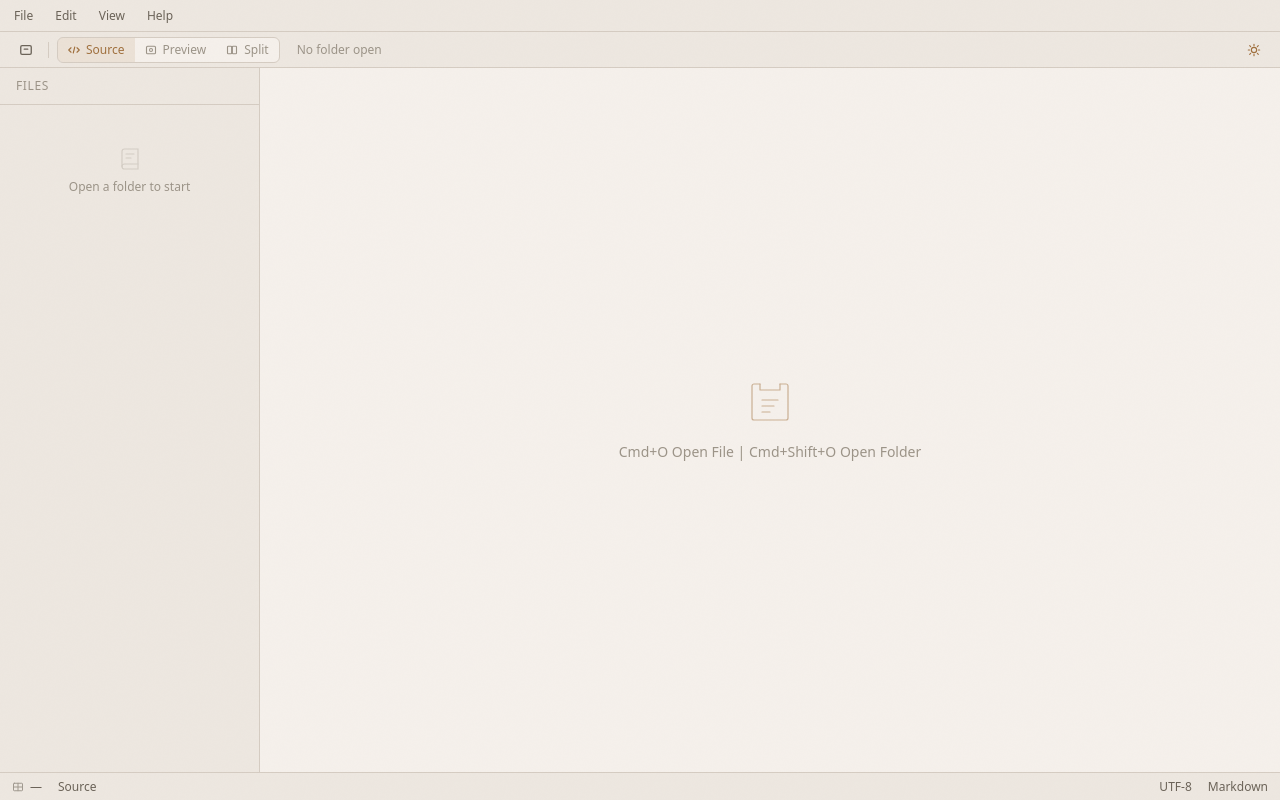
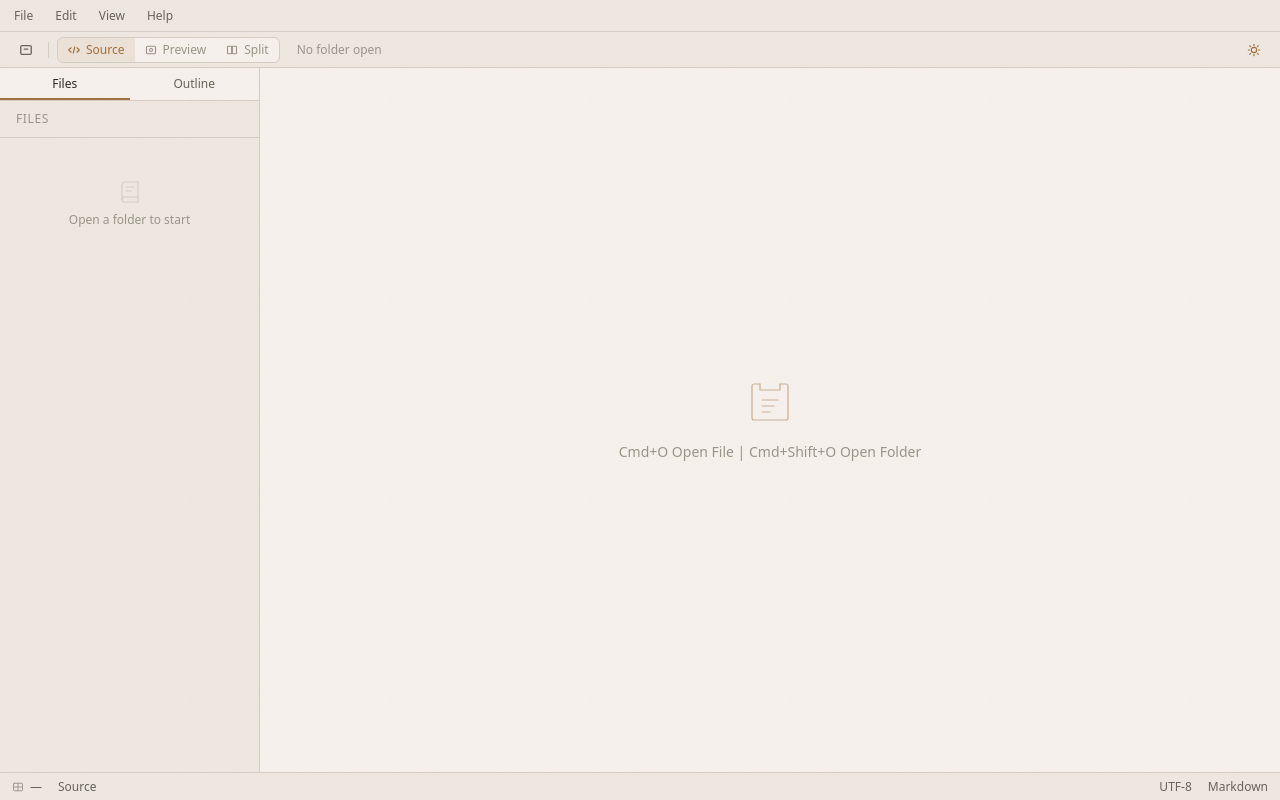
Before and after one commit to jauxgit/editor-app, a React (Vite) app: page / in a window 1280 px wide. Built offline with nearby package versions, Linux system fonts and the light colour scheme; a web font is replaced by a local one.

Commit message:
feat: 添加侧边栏大纲面板，支持文档标题的跳转和高亮显示

```diff
--- /dev/null
+++ b/src/components/FileTree/TocView.tsx
@@ -0,0 +1,42 @@
+import type { TocItem } from '../Preview/MarkdownPreview';
+import { useT } from '../../lib/i18n';
+
+interface Props {
+  items: TocItem[];
+  activeId: string | null;
+  onItemClick: (id: string) => void;
+}
+
+/**
+ * 侧边栏大纲面板组件。
+ * 展示 Markdown 文档的标题目录，支持点击跳转和活跃项高亮。
+ */
+export function TocView({ items, activeId, onItemClick }: Props) {
+  const t = useT();
+
+  if (items.length === 0) {
+    return (
+      <div className="flex-1 flex items-center justify-center" style={{ color: 'var(--text-dim)' }}>
+        <span className="text-xs">{t('toc.empty')}</span>
+      </div>
+    );
+  }
+
+  return (
+    <div className="flex-1 overflow-y-auto py-1">
+      {items.map((item) => (
+        <a
+          key={item.id}
+          href={`#${item.id}`}
+          className={`toc-link toc-level-${item.level} ${activeId === item.id ? 'toc-active' : ''}`}
+          onClick={(e) => {
+            e.preventDefault();
+            onItemClick(item.id);
+          }}
+        >
+          {item.text}
+        </a>
+      ))}
+    </div>
+  );
+}
--- a/src/components/Layout/AppLayout.tsx
+++ b/src/components/Layout/AppLayout.tsx
@@ -4,6 +4,8 @@ import { createNewFile } from '../../lib/commands'
 import { useEditorStore } from '../../stores/editorStore'
 import { useT } from '../../lib/i18n'
 import { FileTree } from '../FileTree/FileTree'
+import { TocView } from '../FileTree/TocView'
+import type { TocItem } from '../Preview/MarkdownPreview'
 import { EditorWrapper } from '../Editor/EditorWrapper'
 import { MarkdownPreview } from '../Preview/MarkdownPreview'
 import { CommandPalette, useRegisterCommands } from './CommandPalette'
@@ -17,6 +19,10 @@ export function AppLayout() {
   const [pluginManagerOpen, setPluginManagerOpen] = useState(false)
   const [aboutOpen, setAboutOpen] = useState(false)
   const [scrollRatio, setScrollRatio] = useState<number | undefined>(undefined)
+  const [sidebarTab, setSidebarTab] = useState<'files' | 'outline'>('files')
+  const [tocItems, setTocItems] = useState<TocItem[]>([])
+  const [activeTocId, setActiveTocId] = useState<string | null>(null)
+  const previewRef = useRef<HTMLDivElement>(null)
   const t = useT()
   const tRef = useRef(t)
   tRef.current = t
@@ -33,12 +39,25 @@ export function AppLayout() {
   const setViewMode = useEditorStore(s => s.setViewMode)
   const showFileTree = useEditorStore(s => s.showFileTree)
   const toggleFileTree = useEditorStore(s => s.toggleFileTree)
+  const sidebarWidth = useEditorStore(s => s.sidebarWidth)
+  const setSidebarWidth = useEditorStore(s => s.setSidebarWidth)
   const theme = useEditorStore(s => s.theme)
   const cycleTheme = useEditorStore(s => s.cycleTheme)
   const themeDef = getTheme(theme) || editorThemes[0]
 
   const activeTab = tabs.find(t => t.path === activeTabPath)
-  const sidebarWidth = showFileTree ? '260px' : '0px'
+
+  // 大纲点击 → 在预览区跳转到标题
+  const handleTocItemClick = useCallback((id: string) => {
+    // 确保预览模式可见；如果当前是 source 模式则暂时无法滚动
+    if (viewMode === 'source') return
+    // 找到预览区的标题元素并滚动
+    const previewEl = document.querySelector('.markdown-preview')
+    const heading = previewEl?.querySelector(`#${CSS.escape(id)}`)
+    if (heading) {
+      heading.scrollIntoView({ behavior: 'smooth' })
+    }
+  }, [viewMode])
 
   // 注册命令面板命令
   useRegisterCommands()
@@ -127,6 +146,51 @@ export function AppLayout() {
     window.addEventListener('keydown', handleKeyDown)
     return () => window.removeEventListener('keydown', handleKeyDown)
   }, [handleKeyDown])
+
+  // 侧边栏右边框拖拽调整宽度
+  const sidebarRef = useRef<HTMLDivElement>(null)
+  const dragState = useRef<{ startX: number; startW: number } | null>(null)
+  const [isBorderHover, setIsBorderHover] = useState(false)
+
+  const handleSidebarMouseDown = useCallback((e: React.MouseEvent) => {
+    // 仅限右边框 6px 区域内触发拖拽
+    const rect = sidebarRef.current?.getBoundingClientRect()
+    if (!rect) return
+    if (e.clientX < rect.right - 6) return
+    e.preventDefault()
+    dragState.current = { startX: e.clientX, startW: sidebarWidth }
+    document.body.style.cursor = 'col-resize'
+    document.body.style.userSelect = 'none'
+  }, [sidebarWidth])
+
+  const handleSidebarMouseMove = useCallback((e: React.MouseEvent) => {
+    const rect = sidebarRef.current?.getBoundingClientRect()
+    if (!rect) return
+    const onEdge = e.clientX >= rect.right - 6 && e.clientX <= rect.right
+    setIsBorderHover(onEdge)
+  }, [])
+
+  useEffect(() => {
+    const onMouseMove = (e: MouseEvent) => {
+      if (!dragState.current) return
+      const dx = e.clientX - dragState.current.startX
+      const newW = Math.max(180, Math.min(dragState.current.startW + dx, window.innerWidth / 2))
+      setSidebarWidth(newW)
+    }
+    const onMouseUp = () => {
+      if (dragState.current) {
+        dragState.current = null
+        document.body.style.cursor = ''
+        document.body.style.userSelect = ''
+      }
+    }
+    document.addEventListener('mousemove', onMouseMove)
+    document.addEventListener('mouseup', onMouseUp)
+    return () => {
+      document.removeEventListener('mousemove', onMouseMove)
+      document.removeEventListener('mouseup', onMouseUp)
+    }
+  }, [setSidebarWidth])
 
   // 命令面板/插件管理弹窗的自定义事件
   useEffect(() => {
@@ -373,10 +437,53 @@ export function AppLayout() {
         <div className="flex flex-1 overflow-hidden">
           {/* File Tree */}
           <div
-            className="shrink-0 border-r overflow-hidden transition-all duration-200"
-            style={{ width: sidebarWidth, borderColor: 'var(--border)' }}
+            ref={sidebarRef}
+            onMouseDown={handleSidebarMouseDown}
+            onMouseMove={handleSidebarMouseMove}
+            onMouseLeave={() => setIsBorderHover(false)}
+            className="shrink-0 border-r overflow-hidden"
+            style={{
+              width: showFileTree ? `${sidebarWidth}px` : '0px',
+              borderColor: 'var(--border)',
+              cursor: isBorderHover ? 'col-resize' : undefined,
+            }}
           >
-            {showFileTree && <FileTree />}
+            {showFileTree && (
+              <div className="h-full flex flex-col">
+                {/* Sidebar tabs: Files / Outline */}
+                <div className="flex items-stretch border-b shrink-0" style={{ borderColor: 'var(--border)' }}>
+                  <button
+                    onClick={() => setSidebarTab('files')}
+                    className="relative flex-1 flex items-center justify-center h-8 text-xs transition-colors"
+                    style={{
+                      color: sidebarTab === 'files' ? 'var(--text-primary)' : 'var(--text-secondary)',
+                      background: sidebarTab === 'files' ? 'var(--bg-base)' : 'transparent',
+                    }}
+                  >
+                    {t('sidebar.tabFiles')}
+                    {sidebarTab === 'files' && (
+                      <span className="absolute inset-x-0 bottom-0 h-0.5" style={{ background: 'var(--accent)' }} />
+                    )}
+                  </button>
+                  <button
+                    onClick={() => setSidebarTab('outline')}
+                    className="relative flex-1 flex items-center justify-center h-8 text-xs transition-colors"
+                    style={{
+                      color: sidebarTab === 'outline' ? 'var(--text-primary)' : 'var(--text-secondary)',
+                      background: sidebarTab === 'outline' ? 'var(--bg-base)' : 'transparent',
+                    }}
+                  >
+                    {t('sidebar.tabOutline')}
+                    {sidebarTab === 'outline' && (
+                      <span className="absolute inset-x-0 bottom-0 h-0.5" style={{ background: 'var(--accent)' }} />
+                    )}
+                  </button>
+                </div>
+
+                {/* Tab content */}
+                {sidebarTab === 'files' ? <FileTree /> : <TocView items={tocItems} activeId={activeTocId} onItemClick={handleTocItemClick} />}
+              </div>
+            )}
           </div>
 
           {/* Editor area */}
@@ -445,6 +552,8 @@ export function AppLayout() {
                         content={activeTab?.content || ''}
                         scrollRatio={viewMode === 'split' ? scrollRatio : undefined}
                         onScrollChange={viewMode === 'split' ? setScrollRatio : undefined}
+                        onTocChange={setTocItems}
+                        onActiveIdChange={setActiveTocId}
                       />
                     </div>
                   )}
--- a/src/lib/i18n.ts
+++ b/src/lib/i18n.ts
@@ -64,6 +64,10 @@ const messages: Record<Lang, Record<string, string>> = {
     'fileTree.hint': 'Open a folder to start',
     'fileTree.addFile': 'New File',
 
+    // Sidebar tabs
+    'sidebar.tabFiles': 'Files',
+    'sidebar.tabOutline': 'Outline',
+
     // Command palette
     'cmdPalette.placeholder': 'Type a command...',
     'cmdPalette.noResults': 'No matching commands',
@@ -120,6 +124,7 @@ const messages: Record<Lang, Record<string, string>> = {
     'editorFont.legacy': 'Segoe UI + Consolas',
     // TOC / Outline
     'toc.title': 'Outline',
+    'toc.empty': 'No headings found',
 
     // Plugin Manager
     'plugin.title': 'Plugin Manager',
@@ -201,7 +206,10 @@ const messages: Record<Lang, Record<string, string>> = {
     'fileTree.empty': '空文件夹',
     'fileTree.hint': '打开文件夹开始',
     'fileTree.addFile': '新建文件',
-    'fileTree.addFile': '新建文件',
+
+    // Sidebar tabs
+    'sidebar.tabFiles': '文件',
+    'sidebar.tabOutline': '大纲',
 
     'cmdPalette.placeholder': '输入命令...',
     'cmdPalette.noResults': '无匹配命令',
@@ -254,6 +262,7 @@ const messages: Record<Lang, Record<string, string>> = {
     'editorFont.legacy': 'Segoe UI + Consolas',
     // TOC / Outline
     'toc.title': '目录',
+    'toc.empty': '未找到标题',
 
     // Plugin Manager
     'plugin.title': '插件管理',
--- a/src/stores/editorStore.ts
+++ b/src/stores/editorStore.ts
@@ -12,6 +12,8 @@ interface EditorState {
   /** Theme ID — see lib/editorThemes.ts for available themes */
   theme: string
   showFileTree: boolean
+  /** Sidebar width in pixels — persisted for drag-to-resize */
+  sidebarWidth: number
   highlightTheme: HighlightThemeId
   language: Lang
   lastFilePath: string | null
@@ -32,6 +34,7 @@ interface EditorState {
   setLastRootPath: (path: string | null) => void
   togglePlugin: (id: string) => void
   setFont: (id: string) => void
+  setSidebarWidth: (w: number) => void
 }
 
 export const useEditorStore = create<EditorState>()(
@@ -40,6 +43,7 @@ export const useEditorStore = create<EditorState>()(
       viewMode: 'source',
       theme: DEFAULT_THEME_ID,
       showFileTree: true,
+      sidebarWidth: 260,
       highlightTheme: 'github',
       language: 'en',
       lastFilePath: null,
@@ -76,6 +80,7 @@ export const useEditorStore = create<EditorState>()(
         return { disabledPlugins: disabled }
       }),
       setFont: (id) => set({ font: id }),
+      setSidebarWidth: (w) => set({ sidebarWidth: w }),
     }),
     {
       name: 'markedit-settings',
@@ -84,6 +89,7 @@ export const useEditorStore = create<EditorState>()(
         highlightTheme: state.highlightTheme,
         language: state.language,
         showFileTree: state.showFileTree,
+        sidebarWidth: state.sidebarWidth,
         lastFilePath: state.lastFilePath,
         lastRootPath: state.lastRootPath,
         disabledPlugins: state.disabledPlugins,
```
Also changed, not shown: src/components/Preview/MarkdownPreview.tsx (+17 -44 lines), src/index.css (+1 -43 lines).
